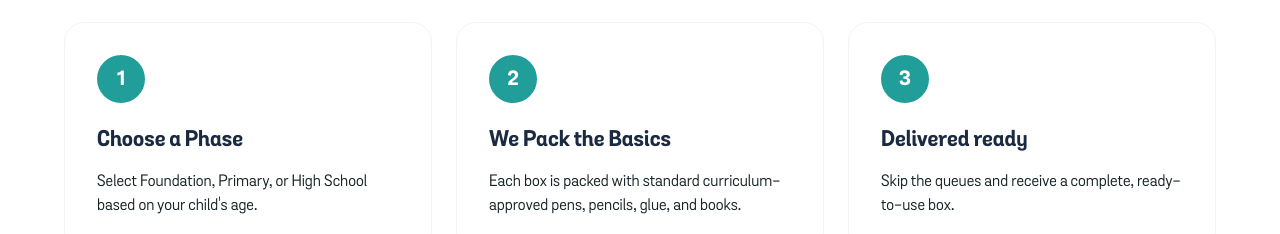
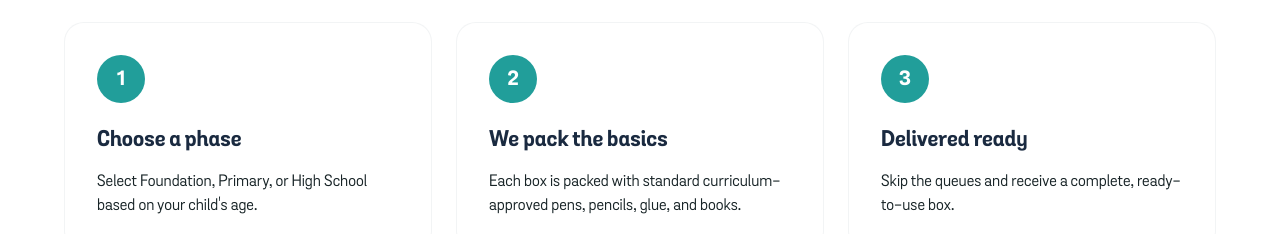
Before and after one commit to mcebisidesigner-spec/pexpacks-supplies, a Next.js app: page /standard-packs in a window 1280 px wide. Shown: the part 1420-1654 px from the top of the page. Built offline with nearby package versions, Linux system fonts and the light colour scheme.

Commit message:
Convert remaining h3 step headers to sentence case

```diff
--- a/app/standard-packs/page.tsx
+++ b/app/standard-packs/page.tsx
@@ -61,12 +61,12 @@ export default function StandardPacksPage() {
           <div className={styles.howItWorksGrid}>
             <div className={styles.howItWorksStep}>
               <div className={styles.stepCircle}>1</div>
-              <h3>Choose a Phase</h3>
+              <h3>Choose a phase</h3>
               <p>Select Foundation, Primary, or High School based on your child's age.</p>
             </div>
             <div className={styles.howItWorksStep}>
               <div className={styles.stepCircle}>2</div>
-              <h3>We Pack the Basics</h3>
+              <h3>We pack the basics</h3>
               <p>
                 Each box is packed with standard curriculum-approved pens, pencils, glue, and books.
               </p>
```
Also changed, not shown: app/schools/page.tsx (+10 -7 lines).
